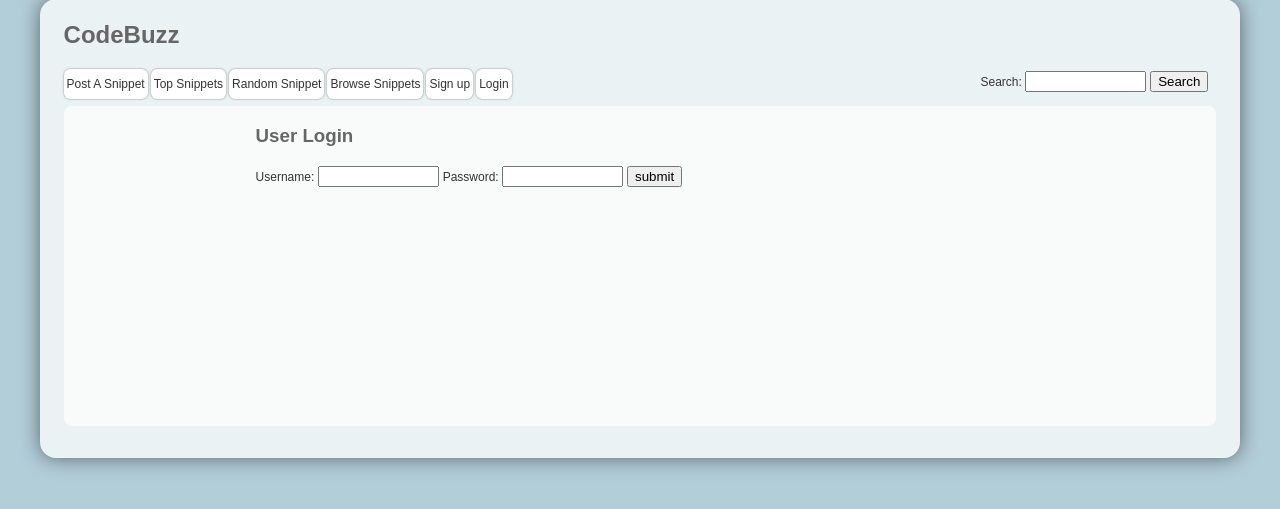
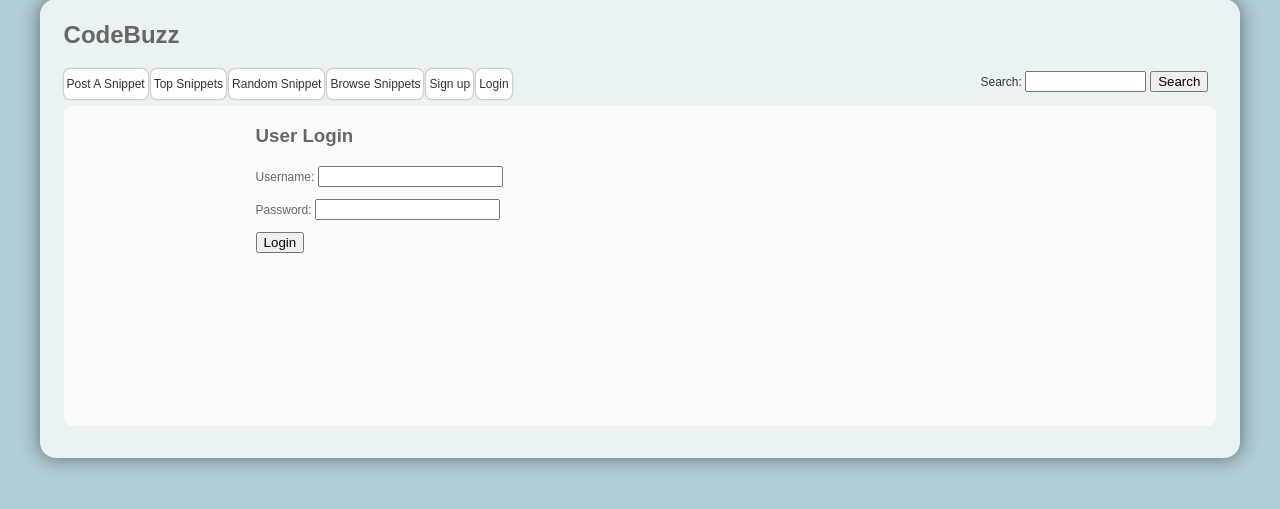
Before and after one commit to TeamGocky/NoteBee, a Django app: page /accounts/login/ in a window 1280 px wide. Shown: the part 33-542 px from the top of the page. Run offline with Django 3.2, Linux system fonts and the light colour scheme; parts of the project's set-up code (start-up, migrations or seed data) failed here and were passed over.

Commit message:
Simplify login display

```diff
--- a/codebuzz/templates/login.html
+++ b/codebuzz/templates/login.html
@@ -7,9 +7,9 @@
         <h3>User Login</h3>
         <form action="" method="post">
             {% csrf_token %}
-            <a>Username: <input type="text" name="username" size="12"></a>
-            <a>Password: <input type="password" name="password" size="12"></a>
-            <input type="submit" name="submit" value="submit"/>
+            <p>Username: <input type="text" name="username"></p>
+			<p>Password: <input type="password" name="password"></p>
+            <input type="submit" name="login" value="Login"/>
         </form>
     {% endif %}
 {% endblock %}
```
Also changed, not shown: codebuzz/sqlite3.db.
